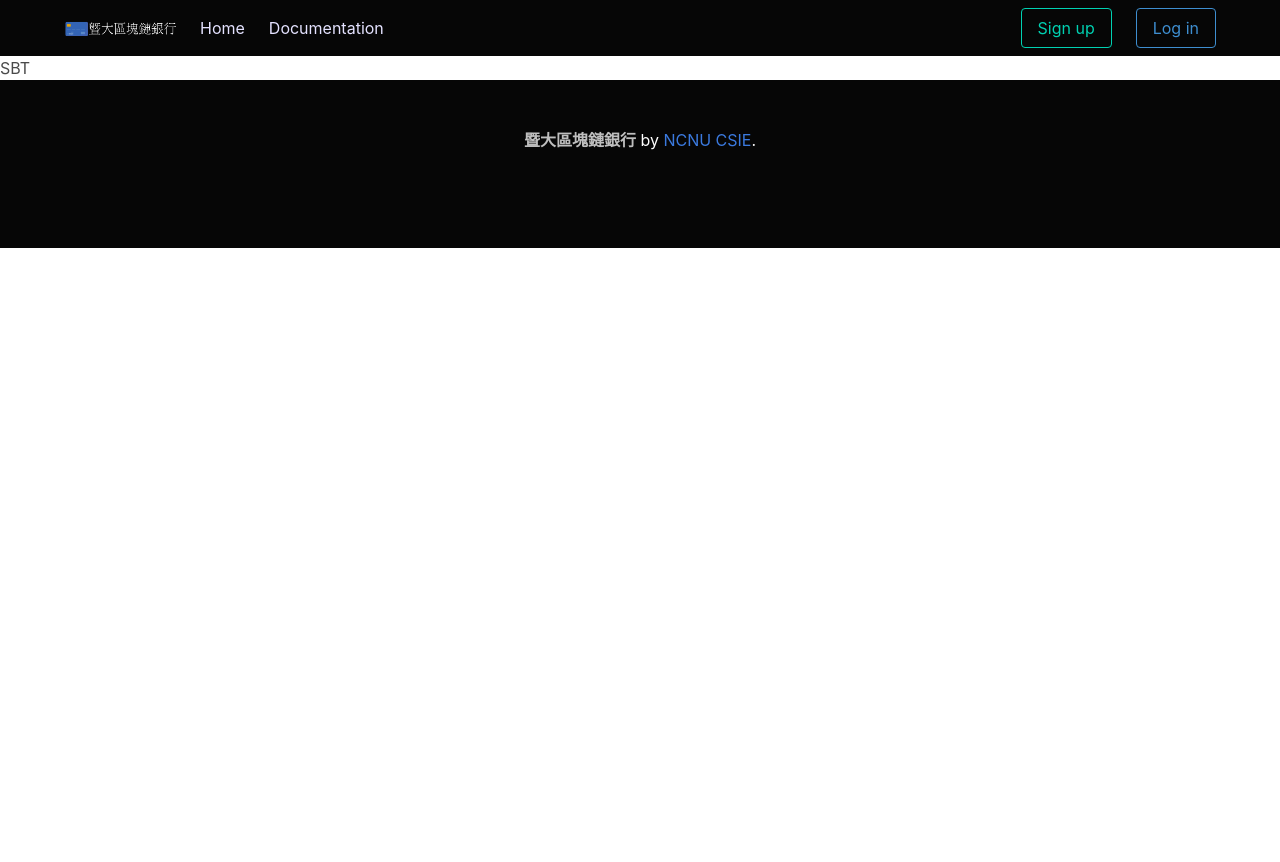
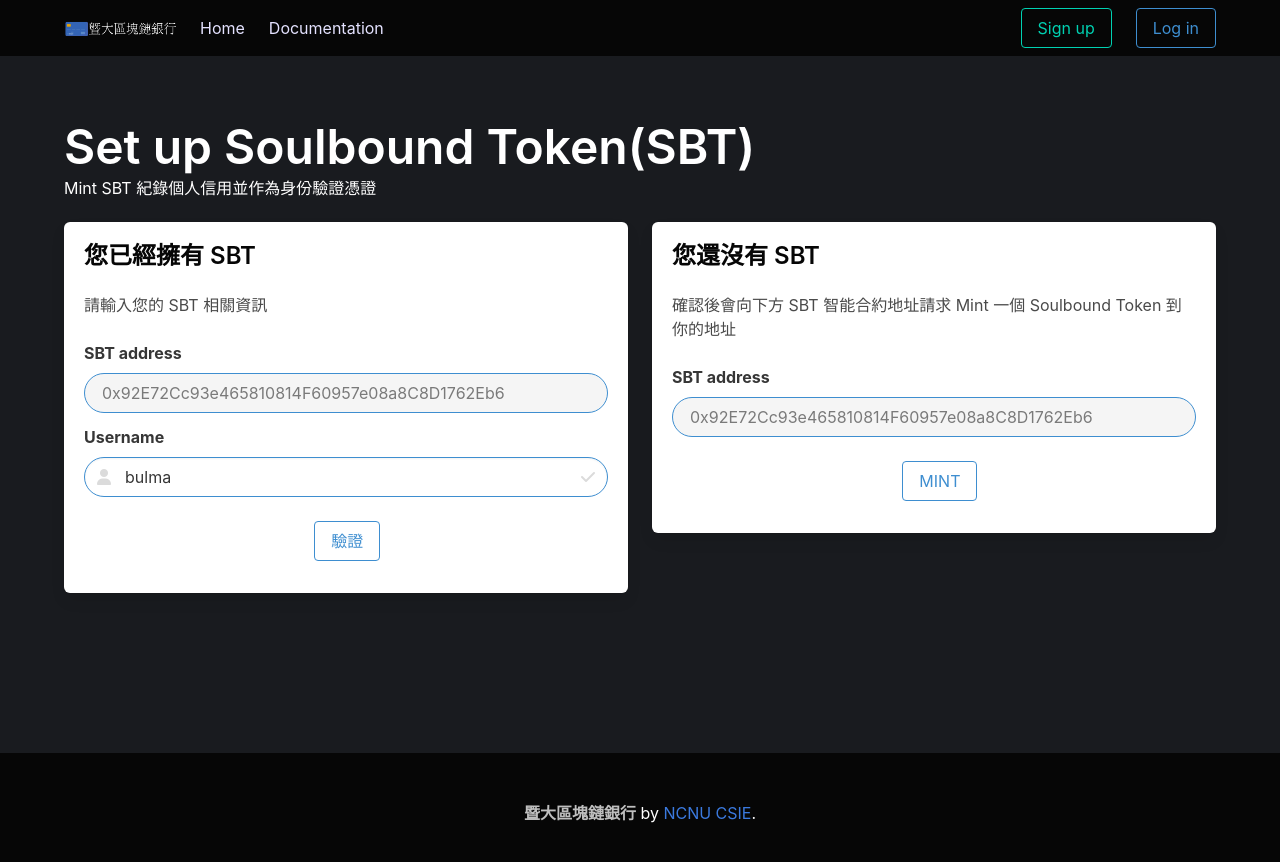
Before and after one commit to snsd0805/Credit-Card-System-web, a Vue app: page /signup/linksbt in a window 1280 px wide. Shown: the top 862 px of the page. Before the commit the page ends 800 px from the top, so only its background shows below. Built offline with nearby package versions, Linux system fonts and the light colour scheme.

Commit message:
feat: SBT frontpage

```diff
--- a/src/assets/ghost-blog.css
+++ b/src/assets/ghost-blog.css
@@ -39,6 +39,11 @@ hr {
   background: #060606;
   color: white;
 } */
+
+.box.is-fullwidth h1.title.is-4{
+  color: #060606;
+}
+
 .footer {
   background: #060606;
   color: white;
--- a/src/views/HomeView.vue
+++ b/src/views/HomeView.vue
@@ -32,12 +32,12 @@
                     <p class="post-excerpt">在區塊鏈世代中使用最方便的支付方式，透過具有公信力的 Soulbound Token
                       (SBT)進行信用認證、方便信用評分，直接透過區塊鏈銀行進行消費，QRcode掃完就走</p>
                     <br>
-                    <a href="#" class="button is-info">
+                    <RouterLink to="/signup" class="button is-info">
                       <p>馬上申辦</p>
                       <span class="icon">
                         <i class="fas fa-arrow-right"></i>
                       </span>
-                    </a>
+                    </RouterLink>
                   </div>
 
                 </div>
--- a/src/views/LinkSBTView.vue
+++ b/src/views/LinkSBTView.vue
@@ -1,10 +1,96 @@
 <script>
+import PageTitle from '../components/PageTitle.vue'
+// import detectEthereumProvider from '@metamask/detect-provider'
+import WarningModal from '../components/WarningModal.vue'
+import SuccessModal from '../components/SuccessModal.vue'
+// import { useClientStore } from '../stores/Client.js'
+
 export default {
-  name: 'PageFooter'
+  components: { PageTitle, WarningModal, SuccessModal },
 }
-
 </script>
 
 <template>
-SBT
+  <section class="blog-posts">
+    <div class="container">
+      <div class="block">
+        <PageTitle title="Set up Soulbound Token(SBT)" subtitle="Mint SBT 紀錄個人信用並作為身份驗證憑證"></PageTitle>
+      </div>
+      <div class="block">
+        <div class="columns">
+          <div class="column is-6">
+            <div class="box is-fullwidth">
+              <div class="block">
+                <h1 class="title is-4">您已經擁有 SBT</h1>
+              </div>
+              <div class="block">
+                請輸入您的 SBT 相關資訊
+              </div>
+              <div class="block">
+                <div class="field">
+                  <label class="label">SBT address</label>
+                  <div class="control">
+                    <input class="input is-info is-rounded" type="text" value="0x92E72Cc93e465810814F60957e08a8C8D1762Eb6" disabled>
+                  </div>
+                </div>
+                <div class="field">
+                  <label class="label">Username</label>
+                  <div class="control has-icons-left has-icons-right">
+                    <input class="input is-info is-rounded" type="text" placeholder="Text input" value="bulma">
+                    <span class="icon is-small is-left">
+                      <i class="fas fa-user"></i>
+                    </span>
+                    <span class="icon is-small is-right">
+                      <i class="fas fa-check"></i>
+                    </span>
+                  </div>
+                  <!-- <p class="help is-success">This username is available</p> -->
+                </div>
+                <div class="column is-2 is-offset-5">
+                  <button class="button is-info is-outlined">驗證</button>
+                </div>
+              </div>
+            </div>
+          </div>
+          <div class="column is-6">
+          <div class="box is-fullwidth">
+            <div class="block">
+              <h1 class="title is-4">您還沒有 SBT</h1>
+            </div>
+            <div class="block">
+              確認後會向下方 SBT 智能合約地址請求 Mint 一個 Soulbound Token 到你的地址
+
+            </div>
+            <div class="block">
+                <div class="field">
+                  <label class="label">SBT address</label>
+                  <div class="control">
+                    <input class="input is-info is-rounded" type="text" value="0x92E72Cc93e465810814F60957e08a8C8D1762Eb6" disabled>
+                  </div>
+                </div>
+                <div class="column is-2 is-offset-5">
+                  <button class="button is-info is-outlined">MINT</button>
+                </div>
+
+              </div>
+          </div>
+        </div>
+      </div>
+      </div>
+      <!-- <div class="block">
+            <div class="columns">
+
+              <div class="column is-2 is-offset-4">
+                <button @click="detect" class="button is-primary is-fullwidth is-medium is-outlined">Link to MetaMask</button>
+              </div>
+              <div class="column is-2">
+                <RouterLink to="/" class="button is-danger is-fullwidth is-medium is-outlined">Cancel</RouterLink>
+              </div>
+            </div>
+          </div> -->
+    </div>
+  </section>
+  <WarningModal :active="warningModalStatus" :errorMsg="msg" @closeModal="warningModalStatus = false"></WarningModal>
+  <SuccessModal :active="successModalStatus" :successMsg="msg" @closeModal="successModalStatus = false"
+    link="/signup/linksbt" btnName="繼續"></SuccessModal>
 </template>
```
